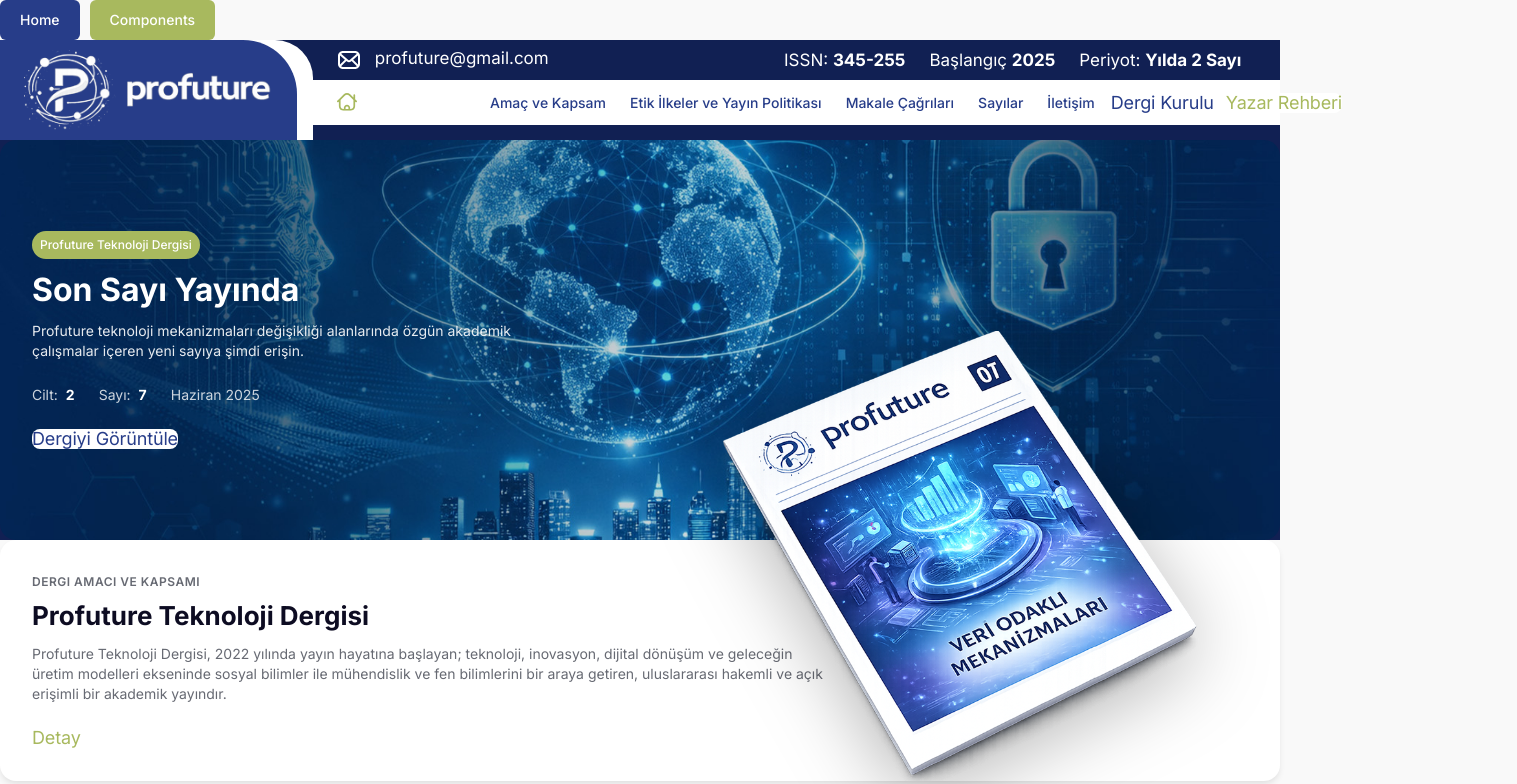
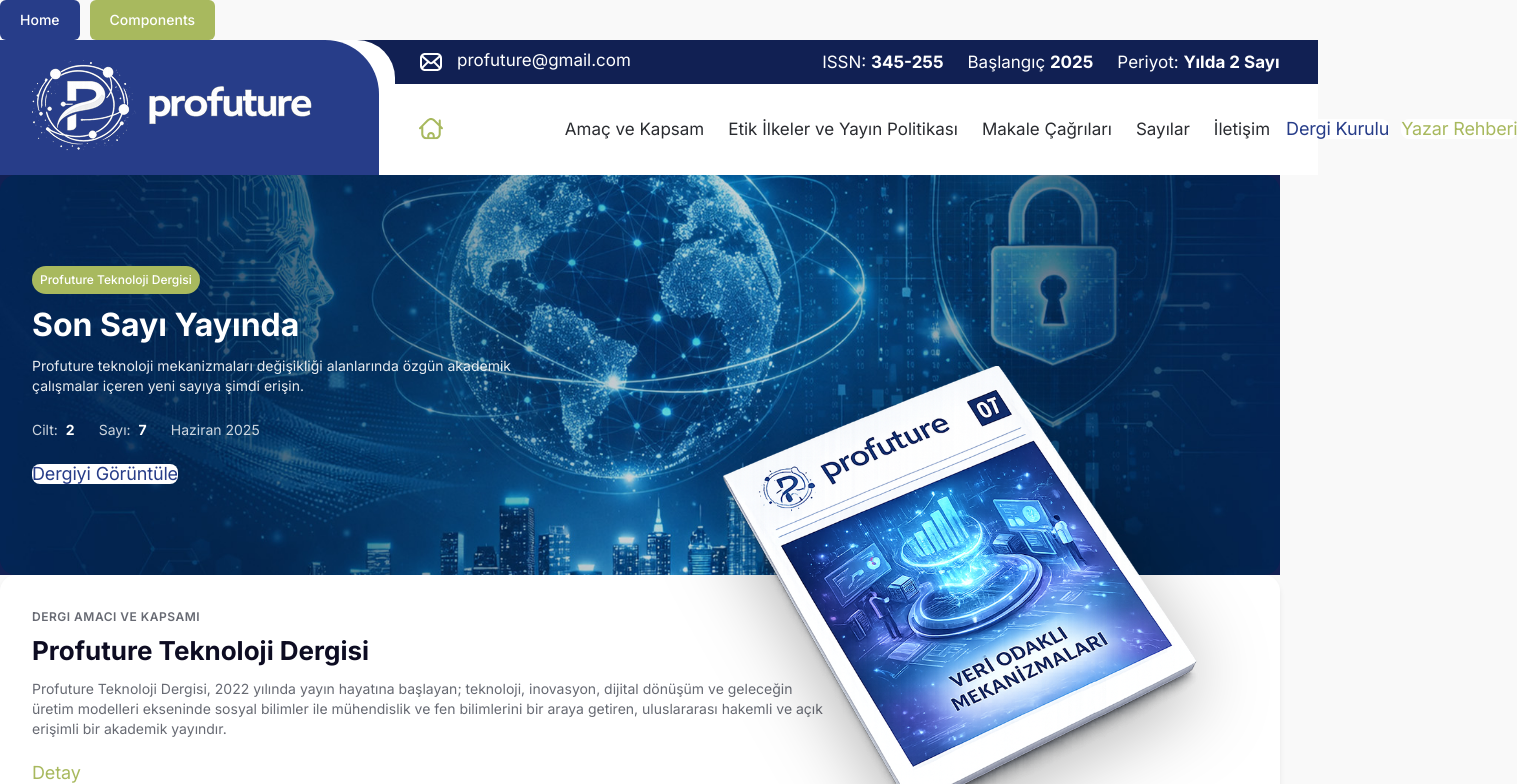
Before and after one commit to handeada/zeplin-case, a React (Vite) app: page / in a window 1280 px wide. Shown: the top 784 px of the page, 1517 px wide, since content can reach past the window. Built offline with nearby package versions, Linux system fonts and the light colour scheme.

Commit message:
feat(Header): update padding, image dimensions, and background colors; adjust nav link styles

```diff
--- a/src/components/Header/Header.jsx
+++ b/src/components/Header/Header.jsx
@@ -39,7 +39,7 @@
           <div className="header__bottom-row">
             <div className="header__bottom-col-2">
               <Link to="/">
-                <Icon name="home" size="1.25rem" />
+                <Icon name="home" size="24px" />
               </Link>
             </div>
 
--- a/src/components/Header/Header.scss
+++ b/src/components/Header/Header.scss
@@ -34,11 +34,11 @@
     text-decoration: none;
     background-color: color("primary");
     border-radius: 0 54px 0 0;
-    padding: space("2.5") space("6");
+    padding: 1.25rem 4rem 1.5rem 2rem;
 
     img {
-      height: 80px;
-      width: auto;
+      width: 283px;
+      height: 91px;
       display: block;
     }
 
@@ -54,6 +54,7 @@
 
   // Right Column
   &__right {
+    background-color: color("bg-white");
     flex: 1;
     display: flex;
     flex-direction: column;
@@ -63,10 +64,11 @@
   // Top Row - Info
   &__top-row {
     display: flex;
+    background-color: color("primary-dark");
     align-items: center;
     justify-content: space-between;
 
-    padding: space("2") space("6");
+    padding: space("2.5") space("6");
     color: white;
 
     @media (max-width: 1024px) {
@@ -109,6 +111,7 @@
   // Bottom Row - Navigation
   &__bottom-row {
     display: flex;
+    height: 100%;
     align-items: center;
     background-color: color("bg-white");
     padding: space("3") space("6");
@@ -161,10 +164,13 @@
   }
 
   &__nav-link {
-    color: color("primary");
+    color: color("gray-500");
     text-decoration: none;
-    font-size: map-get($font-sizes, "body");
-    font-weight: map-get($font-weights, "medium");
+    font-size: 1.063rem;
+    font-weight: map-get($font-weights, "regular");
+    line-height: 1.313rem;
+    letter-spacing: 0%;
+    text-align: left;
     transition: all $transition-fast;
     white-space: nowrap;
 
```
